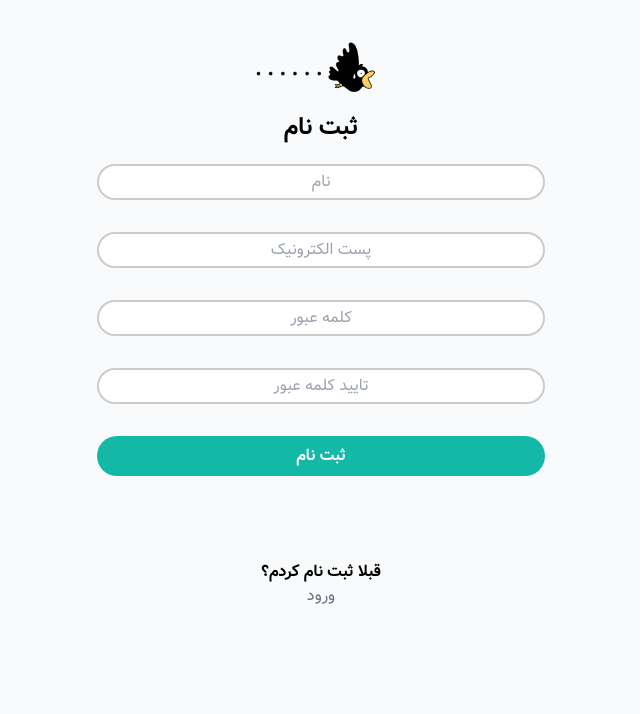
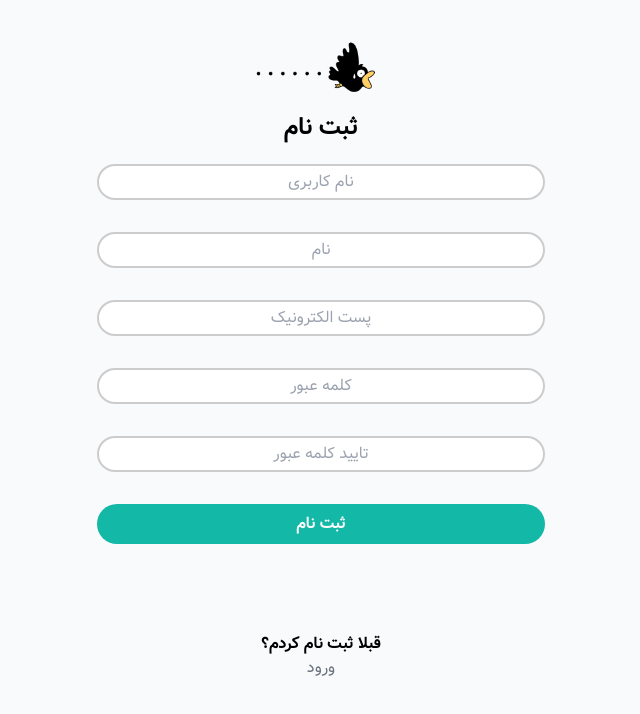
Before and after one commit to m3hransh/shwitter, a React (Create React App) app in the folder front/: page /signup in a window 1280 px wide. Shown: the top 714 px of the page, without its empty margins (319-959 px from the left). Built offline with nearby package versions, Linux system fonts and the light colour scheme; no server answers; what tailwindcss-rtl would draw is missing.

Commit message:
🩹 Fix the mess for username
- Change all query for username
- Add support for checking unique username and email while signing up
- Add user profile image to their shweet

```diff
--- a/front/src/components/Auth/index.tsx
+++ b/front/src/components/Auth/index.tsx
@@ -4,17 +4,18 @@ import { createContext, useContext } from 'react'
 export interface AuthContextType {
   user: User
   signup: (user: Omit<User, 'id'>) => Promise<User | undefined>
-  login: (user: Omit<User, 'id' | 'name'>) => Promise<User | undefined>
+  login: (user: Omit<User, 'id' | 'username'>) => Promise<User | undefined>
   getCurrentUser: () => Promise<void>
   logout: () => void
   state: State
 }
 
 export interface User {
-  id: number
-  name: string
+  id?: number
+  username: string
   email: string
   profile?: {
+    name: string
     avatar: string
     bio: string
     location: string
--- a/front/src/components/EditProfile.tsx
+++ b/front/src/components/EditProfile.tsx
@@ -19,6 +19,7 @@ import _ from 'lodash'
 
 const EDITPROFILE_MUTATION = gql`
   mutation EditProfile(
+    $name: String!
     $bio: String
     $location: String
     $website: String
@@ -26,12 +27,15 @@ const EDITPROFILE_MUTATION = gql`
   ) {
     editProfile(
       data: {
+        name: $name
         bio: $bio
         location: $location
         website: $website
         avatar: $avatar
       }
     ) {
+      avatar
+      name
       bio
       location
       website
@@ -58,14 +62,16 @@ const validationSchemaGenerate = (lang: string) =>
       .string()
       .max(50, translation[lang].editProfile.errors.max)
       .required(translation[lang].editProfile.errors.required),
-    bio: yup.string().max(160, translation[lang].editProfile.errors.max),
+    bio: yup.string().max(160, translation[lang].editProfile.errors.max).nullable(),
     location: yup
       .string()
-      .max(30, translation[lang].editProfile.errors.max),
+      .max(30, translation[lang].editProfile.errors.max)
+      .nullable(),
     website: yup
       .string()
-      .max(30, translation[lang].editProfile.errors.max),
-    avatar: yup.string(),
+      .max(30, translation[lang].editProfile.errors.max)
+      .nullable(),
+    avatar: yup.string().nullable(),
   })
 
 const EditProfile: FC<EditProfileProps> = ({ className, title }) => {
@@ -82,13 +88,6 @@ const EditProfile: FC<EditProfileProps> = ({ className, title }) => {
     },
   )
 
-  const initialValues: ProfileValues = {
-    name: user.name || '',
-    bio: user?.profile?.bio || '',
-    location: user?.profile?.location || '',
-    website: user?.profile?.website || '',
-    avatar: user?.profile?.avatar || '',
-  }
   const [disabled, setDisabled] = useState(true)
   const [image, setImage] = useState(user?.profile?.avatar)
   const [imageLoading, setImageLoading] = useState(false)
@@ -105,7 +104,7 @@ const EditProfile: FC<EditProfileProps> = ({ className, title }) => {
     formState: { errors },
   } = useForm<FormValues>({
     resolver: yupResolver(validationSchema),
-    defaultValues: initialValues,
+    defaultValues: user.profile,
   })
 
   const uploadImage = async (e: ChangeEvent<HTMLInputElement>) => {
@@ -136,8 +135,8 @@ const EditProfile: FC<EditProfileProps> = ({ className, title }) => {
     setDisabled(true)
   }
   const onChange: SubmitHandler<FormValues> = (data) => {
-    setDisabled(_.isEqual({...data, avatar:image}, initialValues))
-    console.log({...data, avatar: image, initialValues})
+    setDisabled(_.isEqual({...data, avatar:image}, user.profile))
+    console.log({...data, avatar: image}, user.profile)
   }
   return (
     <>
--- a/front/src/components/Form/SignupForm.tsx
+++ b/front/src/components/Form/SignupForm.tsx
@@ -1,5 +1,5 @@
 import { yupResolver } from '@hookform/resolvers/yup'
-import { FC, ReactElement } from 'react'
+import { FC, ReactElement, useState } from 'react'
 import { SubmitHandler, useForm } from 'react-hook-form'
 import { Link, useLocation, useNavigate } from 'react-router-dom'
 import * as yup from 'yup'
@@ -8,9 +8,11 @@ import { translation } from '../../lib/translation'
 import { useAuth } from '../Auth'
 import ErrorMessage from './ErrorMessage'
 import cn from 'classnames'
+import { gql, useLazyQuery, useQuery } from '@apollo/client'
 
 const validationSchemaGenerate = (lang: string) =>
   yup.object({
+    username: yup.string().required(translation[lang].form.requiredMsg),
     name: yup.string().required(translation[lang].form.requiredMsg),
     email: yup
       .string()
@@ -28,14 +30,34 @@ const validationSchemaGenerate = (lang: string) =>
       ),
   })
 
+const USEROREMAIL_QUERY = gql`
+  query UsernameOrEmail($username: String!, $email: String!) {
+    email: allUsers(data: { emailFilter: $email }) {
+      users {
+        username
+        email
+      }
+    }
+    username: allUsers(data: { usernameFilter: $username }) {
+      users {
+        username
+        email
+      }
+    }
+  }
+`
+
 export interface SignupFormProps {
   children?: ReactElement
 }
 
 const SignupForm: FC<SignupFormProps> = () => {
+  const [getUsernameOrEmail, { loading, error }] =
+    useLazyQuery(USEROREMAIL_QUERY)
   const location = useLocation()
   const navigate = useNavigate()
   const { signup, state } = useAuth()
+  const [globalError, setGlobalError] = useState(false)
 
   const locState = location.state as { from: { pathname: string } }
   let from = locState?.from?.pathname || '/'
@@ -54,9 +76,23 @@ const SignupForm: FC<SignupFormProps> = () => {
   })
 
   const onSubmit: SubmitHandler<FormValues> = async (newUser) => {
-    const user = await signup(newUser)
-    if (user?.email === newUser.email) {
-      navigate(from, { replace: true })
+    const { data } = await getUsernameOrEmail({
+      variables: {
+        email: newUser.email,
+        username: newUser.username,
+      },
+    })
+    console.log(data)
+    if (
+      data?.email.users.length > 0 ||
+      data?.username.users.length > 0
+    )
+      setGlobalError(true)
+    else {
+      const user = await signup(newUser)
+      if (user?.email === newUser.email) {
+        navigate(from, { replace: true })
+      }
     }
   }
 
@@ -71,6 +107,12 @@ const SignupForm: FC<SignupFormProps> = () => {
           className="w-full flex flex-col space-y-1 mt-5"
           onSubmit={handleSubmit(onSubmit)}
         >
+          <input
+            {...register('username')}
+            placeholder={translation[lang].form.username}
+            className={cn('input', errors.username && 'border-red-600')}
+          />
+          <ErrorMessage>{errors.username?.message}</ErrorMessage>
           <input
             {...register('name')}
             placeholder={translation[lang].form.name}
@@ -106,12 +148,11 @@ const SignupForm: FC<SignupFormProps> = () => {
           >
             {translation[lang].form.signup}
           </button>
-          <ErrorMessage>
-            {state?.error && "Couldn't connect"}
-          </ErrorMessage>
+          <ErrorMessage>{state?.error && translation[lang].form.noConnectionMsg}</ErrorMessage>
+          <ErrorMessage>{globalError ?translation[lang].form.usernameOrEmailMsg: null}</ErrorMessage>
           {state?.loading && <p>Loadding</p>}
         </form>
-        <div className="mt-14">
+        <div className="mt-8">
           <h4 className="font-bold">
             {translation[lang].form.haveAccount}
           </h4>
--- a/front/src/components/Logout.tsx
+++ b/front/src/components/Logout.tsx
@@ -84,7 +84,7 @@ const Logout: FC<LogoutProps> = ({ className }) => {
                   {/* ) : ( */}
                   <IoPersonCircleOutline className="inline w-14 h-14" />
                   {/* )} */}
-                  <h3 className="font-bold ml-2">{user.name}</h3>
+                  <h3 className="font-bold ml-2">{user?.profile?.name}</h3>
                   <IoCheckmark className="inline mr-auto text-primary-500 text-xl" />
                 </div>
                 <div
@@ -105,7 +105,7 @@ const Logout: FC<LogoutProps> = ({ className }) => {
                   whitespace-nowrap hover:bg-background-500"
                   onClick={logout}
                 >
-                  {`${translation[lang].logout.exit} @${user.name}${user.id}`}
+                  {`${translation[lang].logout.exit} @${user.username}`}
                 </a>
               </div>
             </div>
@@ -124,7 +124,7 @@ const Logout: FC<LogoutProps> = ({ className }) => {
             <div>
               <IoPersonCircleOutline className="inline w-14 h-14" />
               {/* )} */}
-              <h3 className="font-bold hidden lg:inline">{user.name}</h3>
+              <h3 className="font-bold hidden lg:inline">{user.profile?.name}</h3>
             </div>
             <div className="mr-auto">
               <IoEllipsisHorizontalOutline className="hidden text-2xl lg:inline" />
--- a/front/src/components/Shweet.tsx
+++ b/front/src/components/Shweet.tsx
@@ -19,8 +19,11 @@ const SHWEET_MUTATION = gql`
       updatedAt
       content
       author {
-        id
-        name
+        username
+        profile{
+          avatar
+          name
+        }
       }
     }
   }
--- a/front/src/lib/translation.ts
+++ b/front/src/lib/translation.ts
@@ -4,7 +4,9 @@ interface Translation {
       signup: string
       login: string
       email: string
+      userOrEmail: string
       name: string
+      username: string
       password: string
       passwordConf: string
       haveAccount: string
@@ -13,6 +15,8 @@ interface Translation {
       emailMsg: string
       passwordMaxMessage: string
       passwordConfMsg: string
+      usernameOrEmailMsg: string
+      noConnectionMsg: string
     }
     landing: {
       mottos: {
@@ -86,6 +90,8 @@ export const translation: Translation = {
   eng: {
     form: {
       signup: 'Sign up',
+      username: 'Username',
+      userOrEmail: 'Username or Email',
       login: 'Log in',
       email: 'Email',
       name: 'Name',
@@ -97,6 +103,8 @@ export const translation: Translation = {
       emailMsg: 'Invalid email address',
       passwordMaxMessage: 'Must be 20 characters or less',
       passwordConfMsg: 'Password must match',
+      usernameOrEmailMsg: 'Username or Email is exsited',
+      noConnectionMsg: 'Could not connect to the server',
     },
     landing: {
       mottos: {
@@ -156,6 +164,8 @@ export const translation: Translation = {
   ir: {
     form: {
       signup: 'ثبت نام',
+      username: 'نام کاربری',
+      userOrEmail: 'نام کاربری یا پست الکترونیکی',
       login: 'ورود',
       email: 'پست الکترونیک',
       name: 'نام',
@@ -167,6 +177,8 @@ export const translation: Translation = {
       emailMsg: 'آدرس ایمیل صحیح نیست',
       passwordMaxMessage: 'کلمه عبور باید ۲۰ کاراکتر و یا کمتر باشد',
       passwordConfMsg: 'کلمه عبور متفاوت است',
+      usernameOrEmailMsg: 'نام کاربری یا ایمیل موجود است',
+      noConnectionMsg: 'خطلا در ارتباط با سرور',
     },
     landing: {
       mottos: {
--- a/front/src/pages/Profile.tsx
+++ b/front/src/pages/Profile.tsx
@@ -34,7 +34,7 @@ const Profile: FC<ProfileProps> = () => {
             />
           </div>
           {/* NickName */}
-          <h3 className="text-xl font-bold">{user.name}</h3>
+          <h3 className="text-xl font-bold">{user.profile?.name}</h3>
         </div>
         {/* Profile Body */}
         <div className="bg-slate-600 h-48 w-full"></div>
@@ -66,7 +66,7 @@ const Profile: FC<ProfileProps> = () => {
             {/*   /> */}
             {/* )} */}
           </div>
-          <h3 className="text-xl font-bold">{user.name}</h3>
+          <h3 className="text-xl font-bold">{user.profile?.name}</h3>
           {user?.profile?.bio ? (
             <p className="mt-3 space-x-2">{user.profile.bio}</p>
           ) : null}
```
Also changed, not shown: front/src/components/AllTweets.tsx (+18 -14 lines), front/src/components/Auth/AuthProvider.tsx (+22 -6 lines), front/src/pages/Users.tsx (+4 -4 lines).
